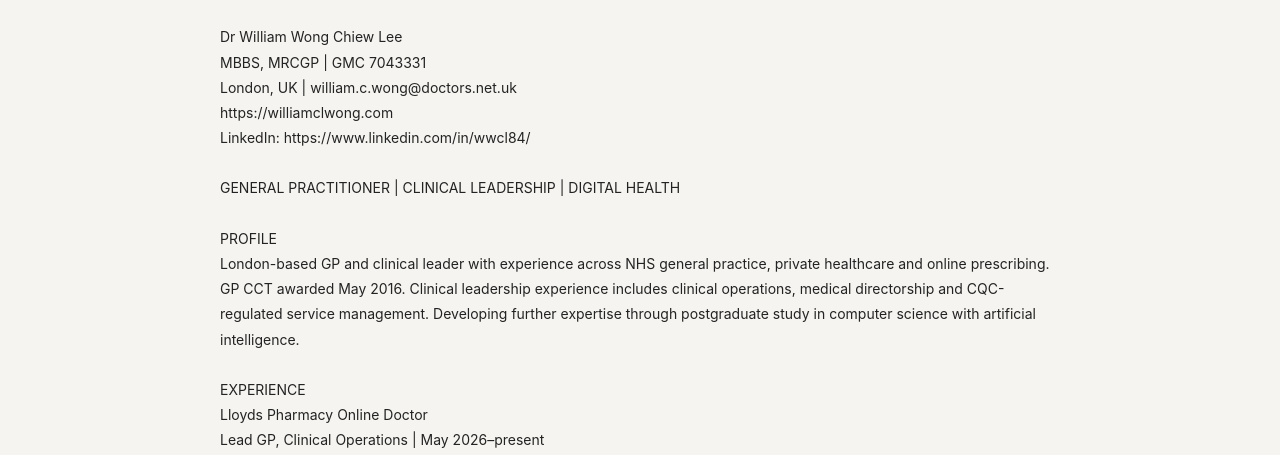
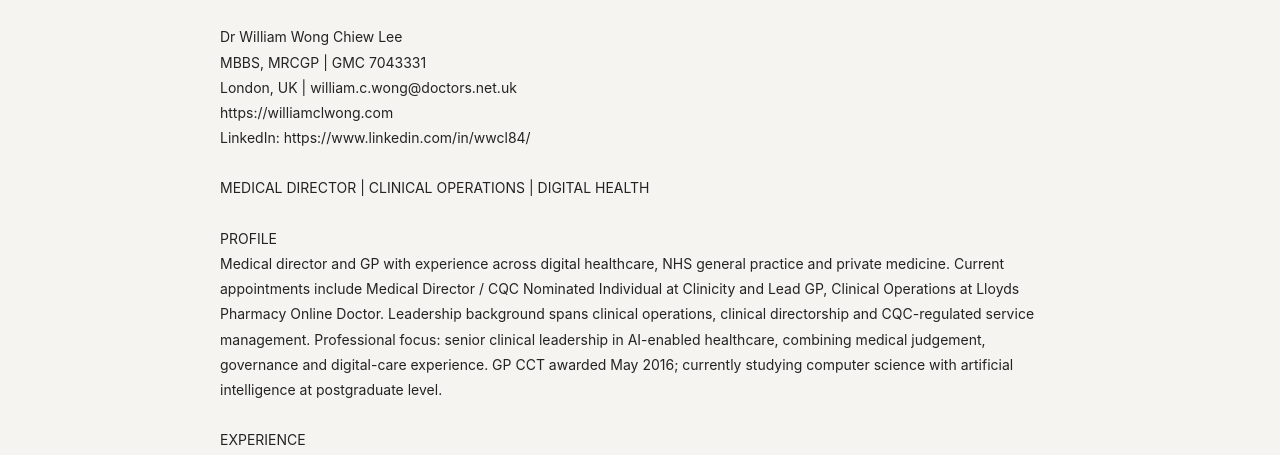
Before and after one commit to liam84-blip/williamclwong-website, a plain HTML site: page cv.html in a window 1280 px wide. Shown: the part 338-793 px from the top of the page. Drawn offline with Linux system fonts and the light colour scheme.

Commit message:
Update cv.html

```diff
--- a/cv.html
+++ b/cv.html
@@ -4,10 +4,10 @@
 https://williamclwong.com
 LinkedIn: https://www.linkedin.com/in/wwcl84/
 
-GENERAL PRACTITIONER | CLINICAL LEADERSHIP | DIGITAL HEALTH
+MEDICAL DIRECTOR | CLINICAL OPERATIONS | DIGITAL HEALTH
 
 PROFILE
-London-based GP and clinical leader with experience across NHS general practice, private healthcare and online prescribing. GP CCT awarded May 2016. Clinical leadership experience includes clinical operations, medical directorship and CQC-regulated service management. Developing further expertise through postgraduate study in computer science with artificial intelligence.
+Medical director and GP with experience across digital healthcare, NHS general practice and private medicine. Current appointments include Medical Director / CQC Nominated Individual at Clinicity and Lead GP, Clinical Operations at Lloyds Pharmacy Online Doctor. Leadership background spans clinical operations, clinical directorship and CQC-regulated service management. Professional focus: senior clinical leadership in AI-enabled healthcare, combining medical judgement, governance and digital-care experience. GP CCT awarded May 2016; currently studying computer science with artificial intelligence at postgraduate level.
 
 EXPERIENCE
 Lloyds Pharmacy Online Doctor
@@ -41,9 +41,8 @@
 GP Certificate of Completion of Training — May 2016.
 
 POSTGRADUATE STUDY — IN PROGRESS
+MSc Computer Science with Artificial Intelligence, City University London.
 MS Minimally-Invasive Aesthetics, UCL London.
-MSc Computer Science with Artificial Intelligence, City University London.
-Neither qualification is presented as completed.
 
 EXECUTIVE AND PROFESSIONAL EDUCATION
 Certificate in Business Excellence, Columbia Business School.
```
